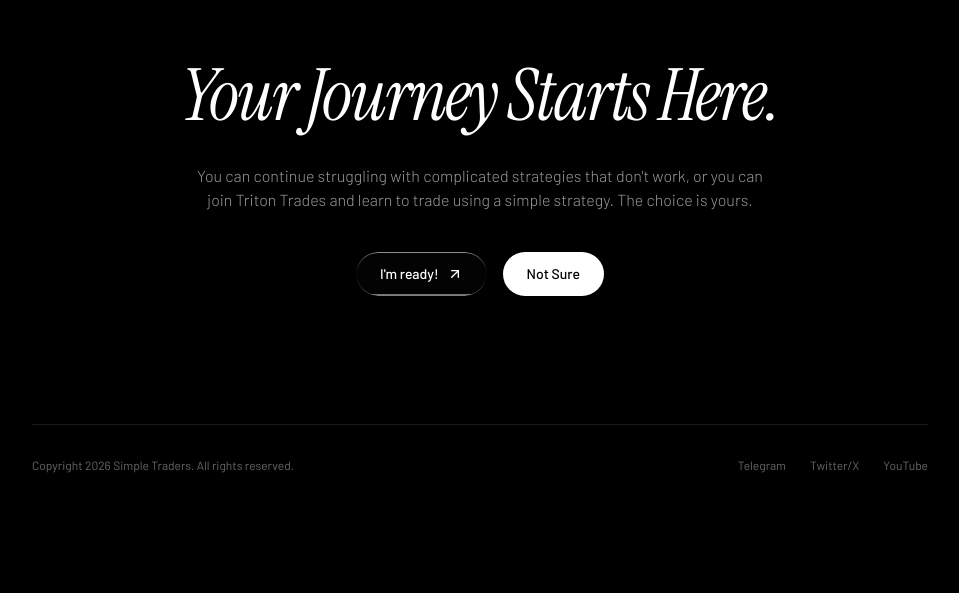
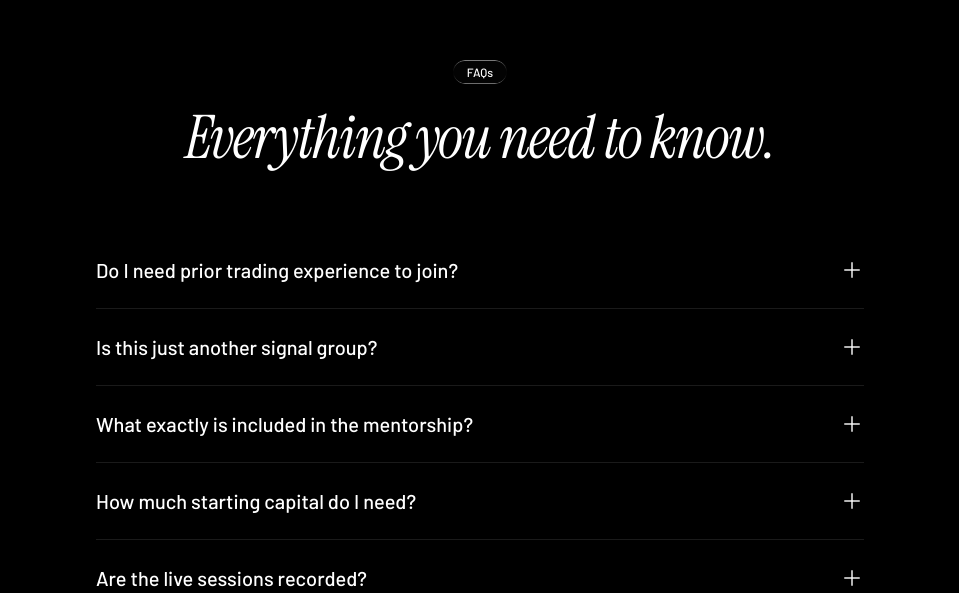
Before and after one commit to w1mayankz/TritonTrades-71f26, a React (Vite) app: page / in a window 1280 px wide. Shown: the part 5247-5840 px from the top of the page, without its empty margins (160-1119 px from the left). Before the commit the page ends 5768 px from the top, so only its background shows below. Built offline with nearby package versions, Linux system fonts and the light colour scheme.

Commit message:
Update App.jsx

```diff
--- a/src/App.jsx
+++ b/src/App.jsx
@@ -5,6 +5,7 @@ import FeaturesChess from './components/FeaturesChess'
 import FeaturesGrid from './components/FeaturesGrid'
 import Stats from './components/Stats'
 import Testimonials from './components/Testimonials'
+import FAQ from './components/FAQ'
 import CtaFooter from './components/CtaFooter'
 
 export default function App() {
@@ -19,6 +20,7 @@ export default function App() {
           <FeaturesGrid />
           <Stats />
           <Testimonials />
+          <FAQ />
           <CtaFooter />
         </div>
       </div>
```
